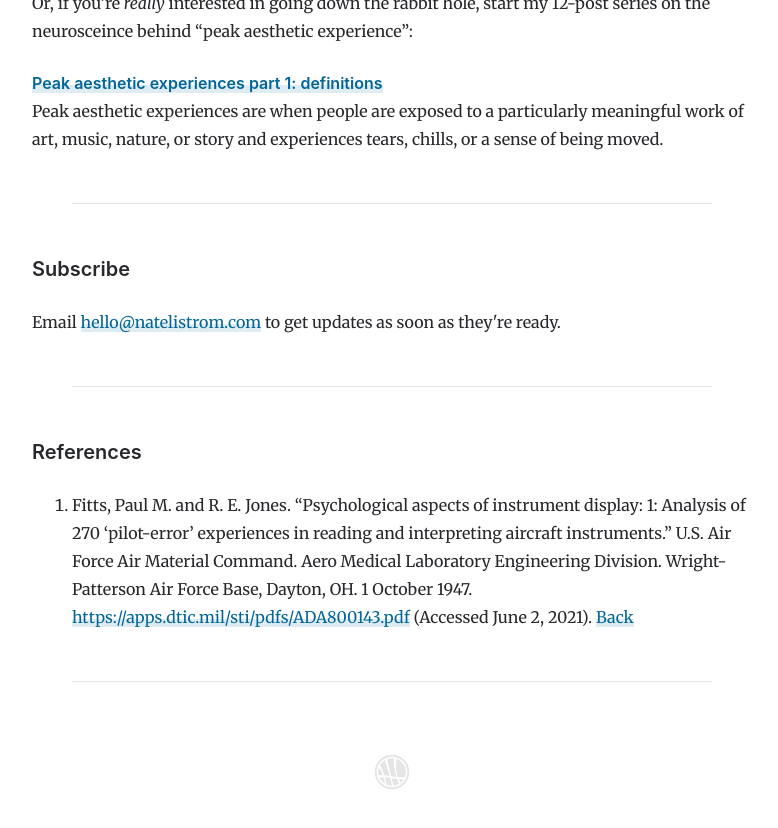
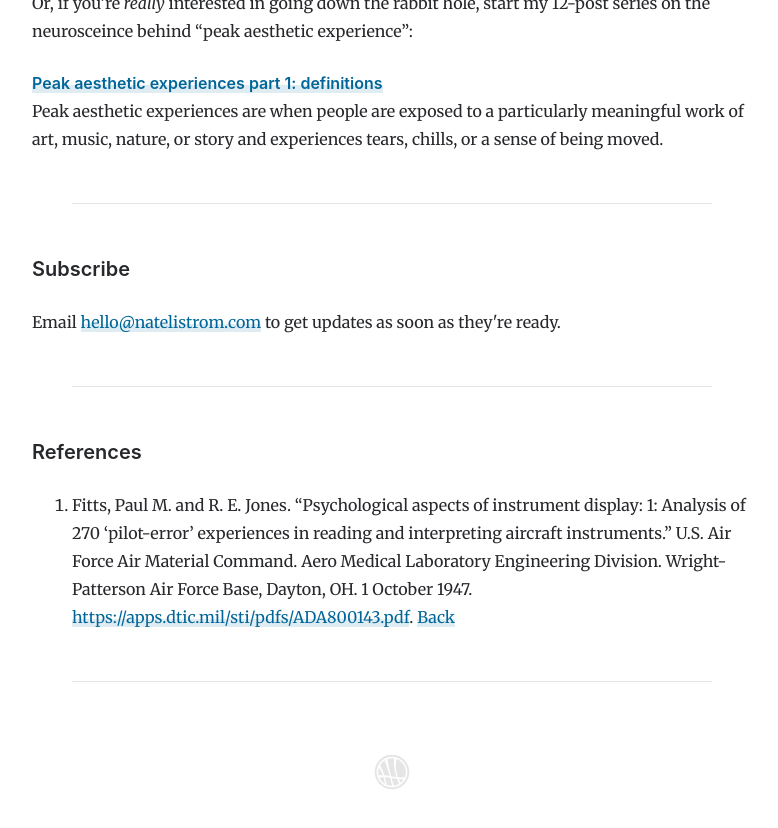
Before and after one commit to natelistrom/natelistrom.github.io, a Jekyll site: the page built from _posts/2022-12-01-human-factors.md, in a window 1280 px wide and 900 px high, scrolled down 3915 px. Shown: the top 828 px of the window, without its empty margins (248-1026 px from the left). Built offline with Jekyll 4.4.1, drawn with Linux system fonts in a browser that asks for light colours.

Commit message:
Remove access date from Fitts and Jones citation

```diff
--- a/_includes/fittsAndJones-1947.html
+++ b/_includes/fittsAndJones-1947.html
@@ -1 +1 @@
-<span class="refBody"><span class="refAuthor">Fitts, Paul M. and R. E. Jones.</span> <span class="refTitle">&ldquo;Psychological aspects of instrument display: 1: Analysis of 270 &lsquo;pilot-error&rsquo; experiences in reading and interpreting aircraft instruments.&rdquo;</span> U.S. Air Force Air Material Command. Aero Medical Laboratory Engineering Division. Wright-Patterson Air Force Base, Dayton, OH. 1 October 1947. <a href="https://apps.dtic.mil/sti/pdfs/ADA800143.pdf">https://apps.dtic.mil/sti/pdfs/ADA800143.pdf</a> (Accessed June 2, 2021).</span><span class="hidden"><span class="refAuthorShort">Fitts and Jones.</span> <span class="refTitleShort">&ldquo;Instrument display.&rdquo;</span></span>
+<span class="refBody"><span class="refAuthor">Fitts, Paul M. and R. E. Jones.</span> <span class="refTitle">&ldquo;Psychological aspects of instrument display: 1: Analysis of 270 &lsquo;pilot-error&rsquo; experiences in reading and interpreting aircraft instruments.&rdquo;</span> U.S. Air Force Air Material Command. Aero Medical Laboratory Engineering Division. Wright-Patterson Air Force Base, Dayton, OH. 1 October 1947. <a href="https://apps.dtic.mil/sti/pdfs/ADA800143.pdf">https://apps.dtic.mil/sti/pdfs/ADA800143.pdf</a>.</span><span class="hidden"><span class="refAuthorShort">Fitts and Jones.</span> <span class="refTitleShort">&ldquo;Instrument display.&rdquo;</span></span>
```
